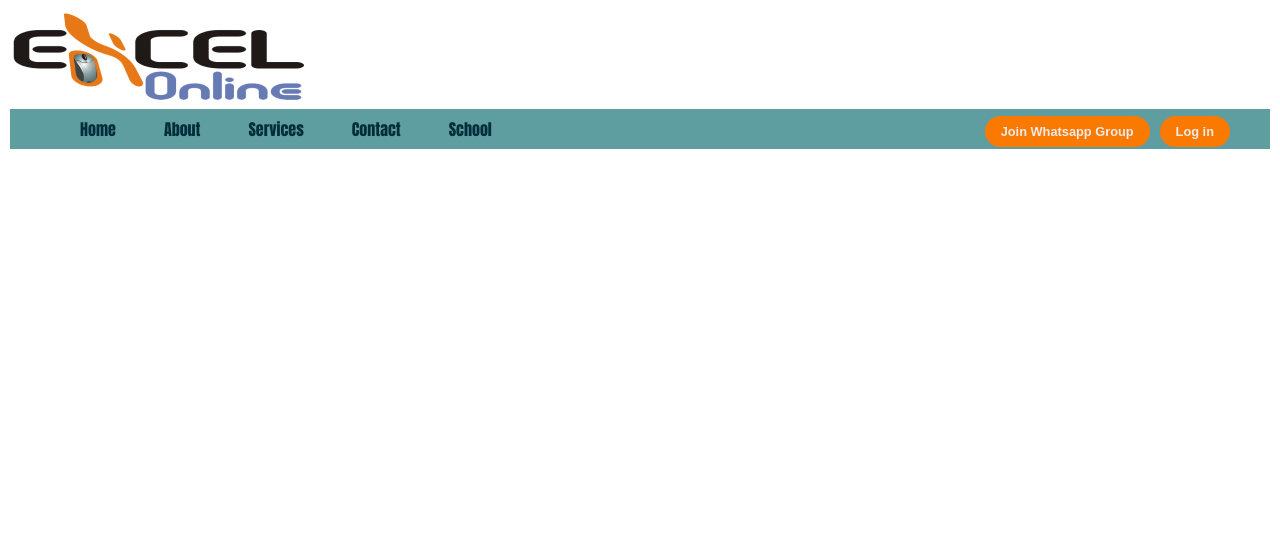
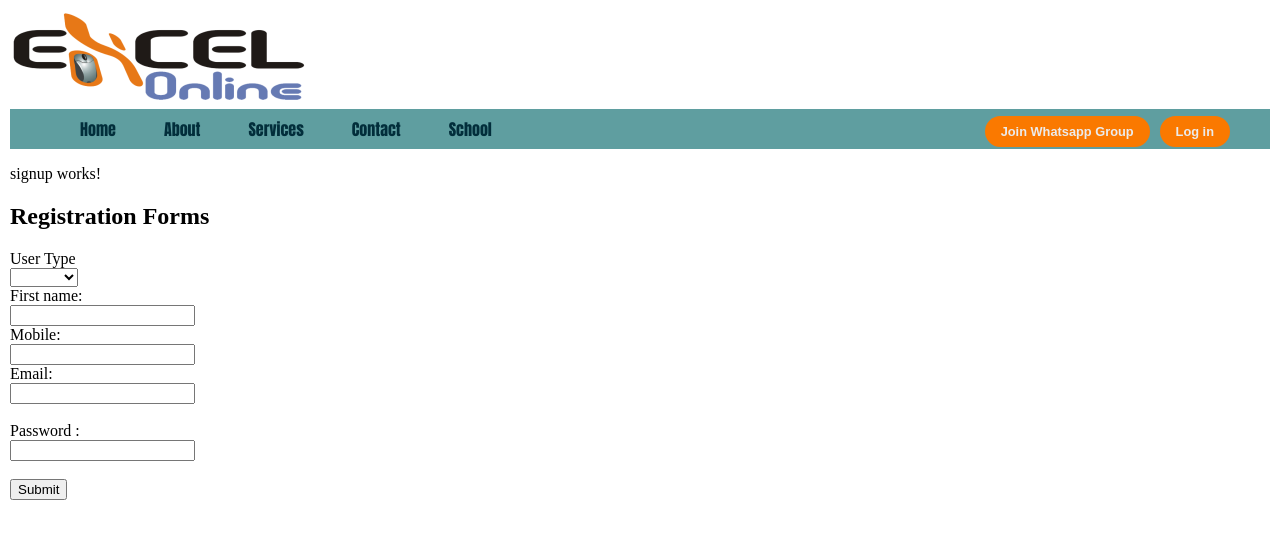
Before and after one commit to shaijeth/myapp, an Angular app: page /signup in a window 1280 px wide. Before the commit this address led to /. Shown: the top 538 px of the page. Built offline with nearby package versions, Linux system fonts and the light colour scheme.

Commit message:
SIGNUP FORM

```diff
--- a/src/app/app.module.ts
+++ b/src/app/app.module.ts
@@ -12,6 +12,8 @@ import { SchoolComponent } from './school/school.component';
 import { ServicesComponent } from './services/services.component';
 import { MponlineComponent } from './mponline/mponline.component';
 import { CounslingComponent } from './counsling/counsling.component';
+import { SignupComponent } from './signup/signup.component';
+import { FormsModule } from '@angular/forms';
 
 @NgModule({
   declarations: [
@@ -24,9 +26,11 @@ import { CounslingComponent } from './counsling/counsling.component';
     SchoolComponent,
     ServicesComponent,
     MponlineComponent,
-    CounslingComponent
+    CounslingComponent,
+    SignupComponent
   ],
   imports: [
+    FormsModule,
     BrowserModule,
     AppRoutingModule
   ],
--- a/src/app/header/header.component.html
+++ b/src/app/header/header.component.html
@@ -13,7 +13,7 @@
     </ul>
     <div>
       <a href="mponline" class="action_btn">Join Whatsapp Group</a>
-      <a href="mponline" class="action_btn">Log in</a>
+      <a href="signup" class="action_btn">Log in</a>
     </div>
 
     <div class="toggle_btn" (click)="clikevent()" ><i [ngClass]=" isopen ? 'fa fa-close': 'fa fa-bars'"  ></i></div>
--- /dev/null
+++ b/src/app/signup/signup.component.html
@@ -0,0 +1,34 @@
+<p>signup works!</p>
+
+<div>
+
+
+<h2>Registration Forms</h2>
+
+<form #signupform="ngForm"(submit)="getdata()" >
+
+  <label for="type">User Type</label><br>
+  <select [(ngModel)]="userdata.type" name="type" >
+    <option value="Student">Student</option>
+    <option value="Guest">Guest</option>
+    <option value="Admin">Admin</option>
+</select>
+<br>
+  <label for="userName">First name:</label><br>
+  <input [(ngModel)]="userdata.userName"  type="text" id="userName" name="userName" value="John"><br>
+  <label for="mobile">Mobile:</label><br>
+  <input [(ngModel)]="userdata.mobile"  type="text" id="mobile" name="mobile" value="10 Digi Number only"><br>
+  <label for="userEmail">Email:</label><br>
+  <input [(ngModel)]="userdata.userEmail"  type="text" id="userEmail" name="userEmail" value="xyx001@gmail.com"><br><br>
+
+
+  <label for="password">Password :</label><br>
+  <input [(ngModel)]="userdata.password"  type="password" id="password" name="password" value="Password"><br><br>
+
+  <input type="submit" value="Submit">
+</form>
+{{userdata.userName}}
+{{userdata.userEmail}}
+{{userdata.mobile}}
+{{userdata.password}}
+</div>
--- /dev/null
+++ b/src/app/signup/signup.component.ts
@@ -0,0 +1,34 @@
+import { Component } from '@angular/core';
+import { NgForm } from '@angular/forms';
+
+//[{"userId":"1e29f8ce-9343-46d9-b7f1-a5b590be4e26","userName":"Diensh Verma","userEmail":"dinesh@gmail.com","password":"123","type":"Level1"},
+
+interface user{
+  userId:string;
+  userName:string;
+  mobile:string;
+  userEmail:string;
+  password:string;
+  type:string;
+
+}
+@Component({
+  selector: 'app-signup',
+  templateUrl: './signup.component.html',
+  styleUrl: './signup.component.css'
+})
+export class SignupComponent {
+
+  userdata:user={
+    userId: '',
+    userName: '',
+    mobile: '',
+    userEmail: '',
+    password: '',
+    type: ''
+  };
+getdata()
+{
+  console.warn(this.userdata);
+}
+}
```
Also changed, not shown: src/app/app-routing.module.ts (+8 -2 lines), src/app/signup/signup.component.css (added), 1 other file (tests, documents, lock files or other folders).
